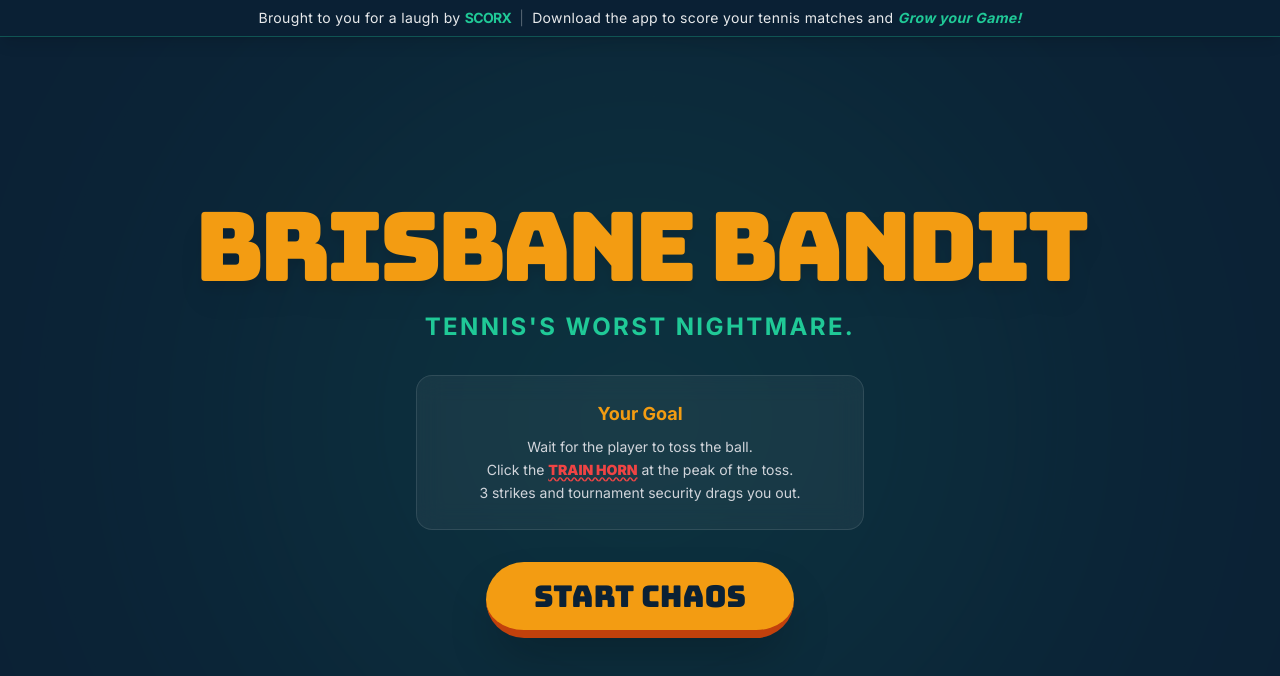
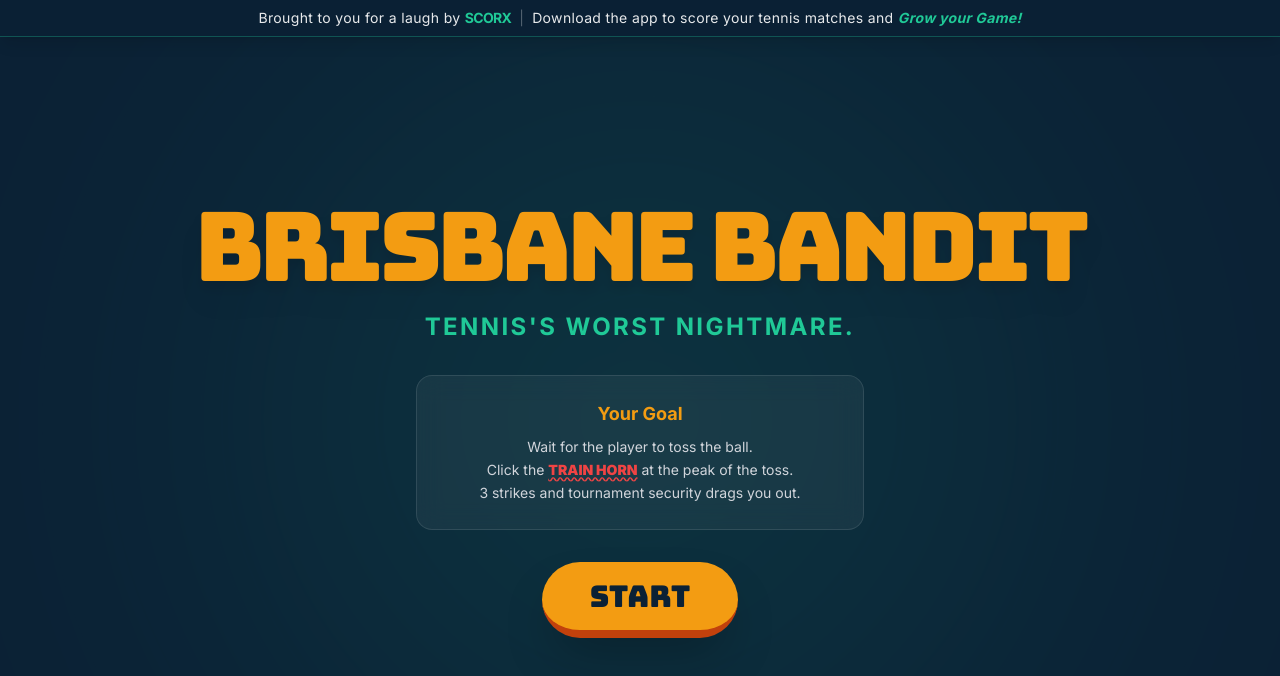
Before and after one commit to twineappdev-scorx/Horn-hero, a React (Vite) app: page / in a window 1280 px wide. Shown: the top 676 px of the page. Built offline with nearby package versions, Linux system fonts and the light colour scheme.

Commit message:
Update App.tsx
start

```diff
--- a/App.tsx
+++ b/App.tsx
@@ -76,7 +76,7 @@ const App: React.FC = () => {
               onClick={startGame}
               className="px-12 py-4 bg-[#f39c12] hover:bg-orange-400 text-[#0b2135] font-bungee text-2xl md:text-3xl rounded-full transition-transform active:scale-95 shadow-2xl border-b-8 border-orange-700"
             >
-              START CHAOS
+              START
             </button>
           </div>
         )}
```
